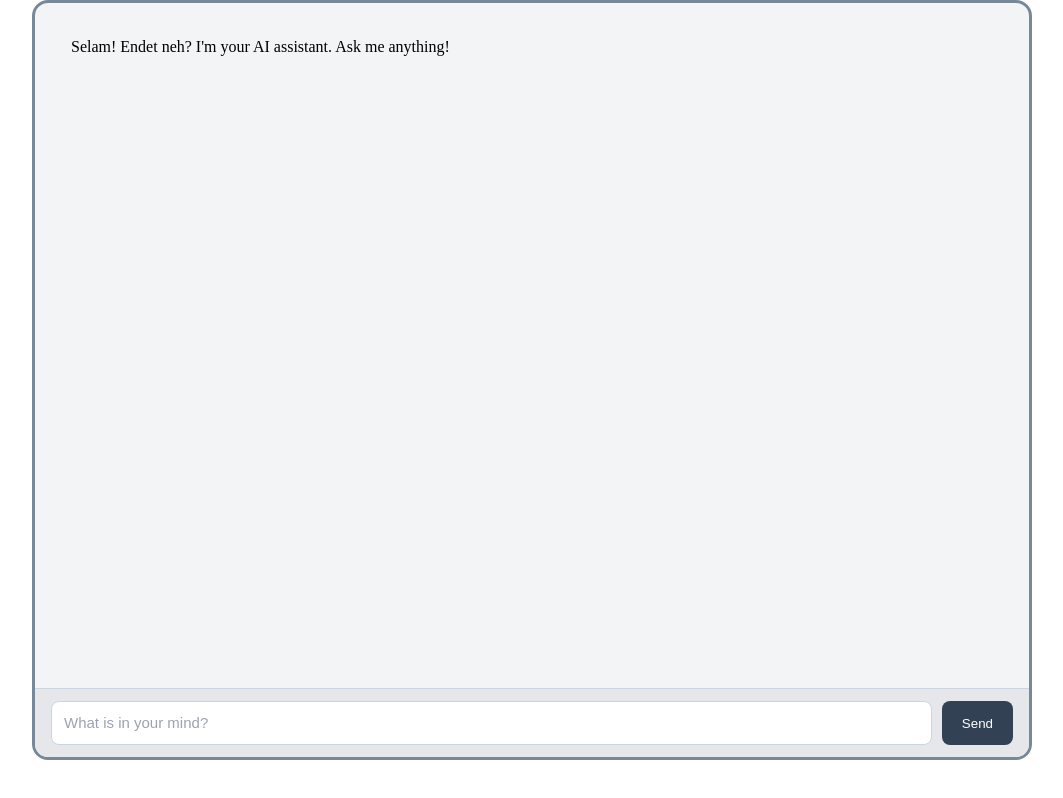
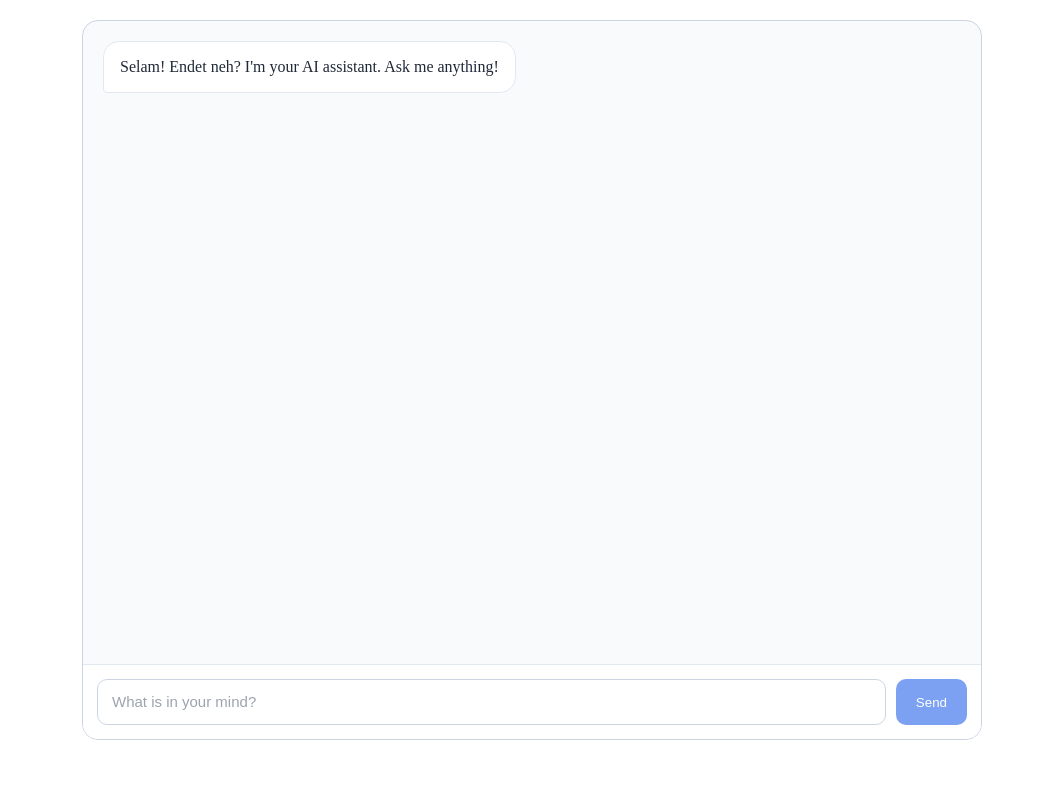
Before and after one commit to kalbuilds/Chat-bot, a React (Vite) app in the folder client/: page / in a window 1280 px wide. Shown: the whole page, without its empty margins (108-1171 px from the left). Built offline with nearby package versions, Linux system fonts and the light colour scheme.

Commit message:
style: add styling for the chat ai repsponses

```diff
--- a/client/src/App.css
+++ b/client/src/App.css
@@ -97,6 +97,106 @@
   background-color: #1e293b;
 }
 
+.chat-bot {
+  width: 90%;
+  max-width: 900px;
+  height: 90vh;
+  margin: 20px auto;
+  display: flex;
+  flex-direction: column;
+  overflow: hidden;
+  border: 1px solid #cbd5e1;
+  border-radius: 16px;
+  background: #f8fafc;
+}
+
+.messages {
+  flex: 1;
+  min-height: 0;
+  overflow-y: auto;
+  padding: 20px;
+  display: flex;
+  flex-direction: column;
+  gap: 14px;
+}
+
+.message {
+  max-width: 75%;
+  padding: 12px 16px;
+  border-radius: 16px;
+  line-height: 1.6;
+  white-space: pre-wrap;
+  overflow-wrap: anywhere;
+}
+
+.user-message {
+  align-self: flex-end;
+  background: #2563eb;
+  color: white;
+  border-bottom-right-radius: 4px;
+}
+
+.bot-message {
+  align-self: flex-start;
+  background: white;
+  color: #1f2937;
+  border: 1px solid #e2e8f0;
+  border-bottom-left-radius: 4px;
+}
+
+.chat-AI {
+  padding: 14px;
+  background: white;
+  border-top: 1px solid #e2e8f0;
+}
+
+.chat-AI form {
+  display: flex;
+  gap: 10px;
+}
+
+.chat-AI .input {
+  flex: 1;
+  min-width: 0;
+  height: 46px;
+  padding: 0 14px;
+  border: 1px solid #cbd5e1;
+  border-radius: 10px;
+  font-size: 16px;
+}
+
+.chat-AI button {
+  padding: 0 20px;
+  border: none;
+  border-radius: 10px;
+  background: #2563eb;
+  color: white;
+  cursor: pointer;
+}
+
+.chat-AI button:disabled {
+  opacity: 0.6;
+  cursor: not-allowed;
+}
+
+@media (max-width: 600px) {
+  .chat-bot {
+    width: 100%;
+    height: 100dvh;
+    margin: 0;
+    border: none;
+    border-radius: 0;
+  }
+
+  .messages {
+    padding: 14px;
+  }
+
+  .message {
+    max-width: 90%;
+  }
+}
+
 @media (max-width: 600px) {
   .chat-bot {
     width: 100%;
```
